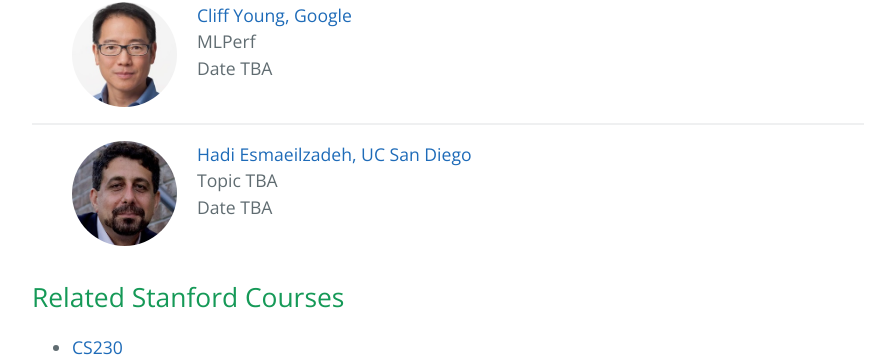
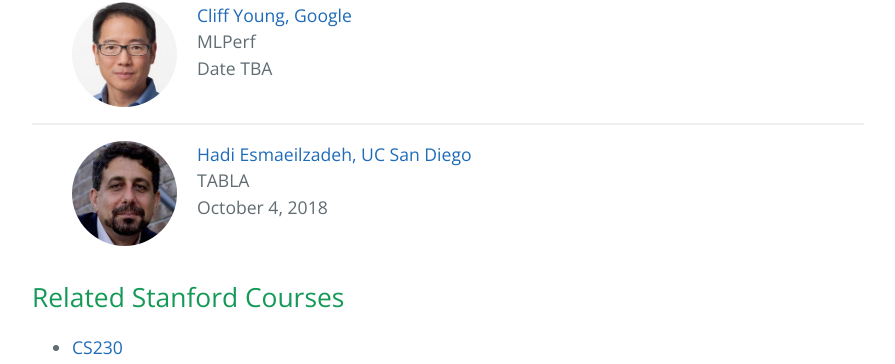
Before and after one commit to cs217/cs217.github.io, a Jekyll site: the page built from index3.md, in a window 1280 px wide and 900 px high, scrolled down 3325 px. Shown: the part 92-456 px from the top of the window, without its empty margins (192-1087 px from the left). Built offline with Jekyll 4.4.1, drawn with Linux system fonts in a browser that asks for light colours; the repository's description, which GitHub fills in, is left out.

Commit message:
add topic and date

```diff
--- a/index3.md
+++ b/index3.md
@@ -186,8 +186,8 @@ This class meets Tuesday and Thursday from 10:30 - 11:50 AM in [Gates TBD](https
 </div>
 <div class="card">
 <a class="talkdate" href="./esmaeilzadeh_lecture">Hadi Esmaeilzadeh, UC San Diego</a> <br>
-<span class="speaker">Topic TBA</span> <br>
-<span class="speakerposition">Date TBA</span>
+<span class="speaker">TABLA</span> <br>
+<span class="speakerposition">October 4, 2018</span>
 </div>
 </div>
 
```
